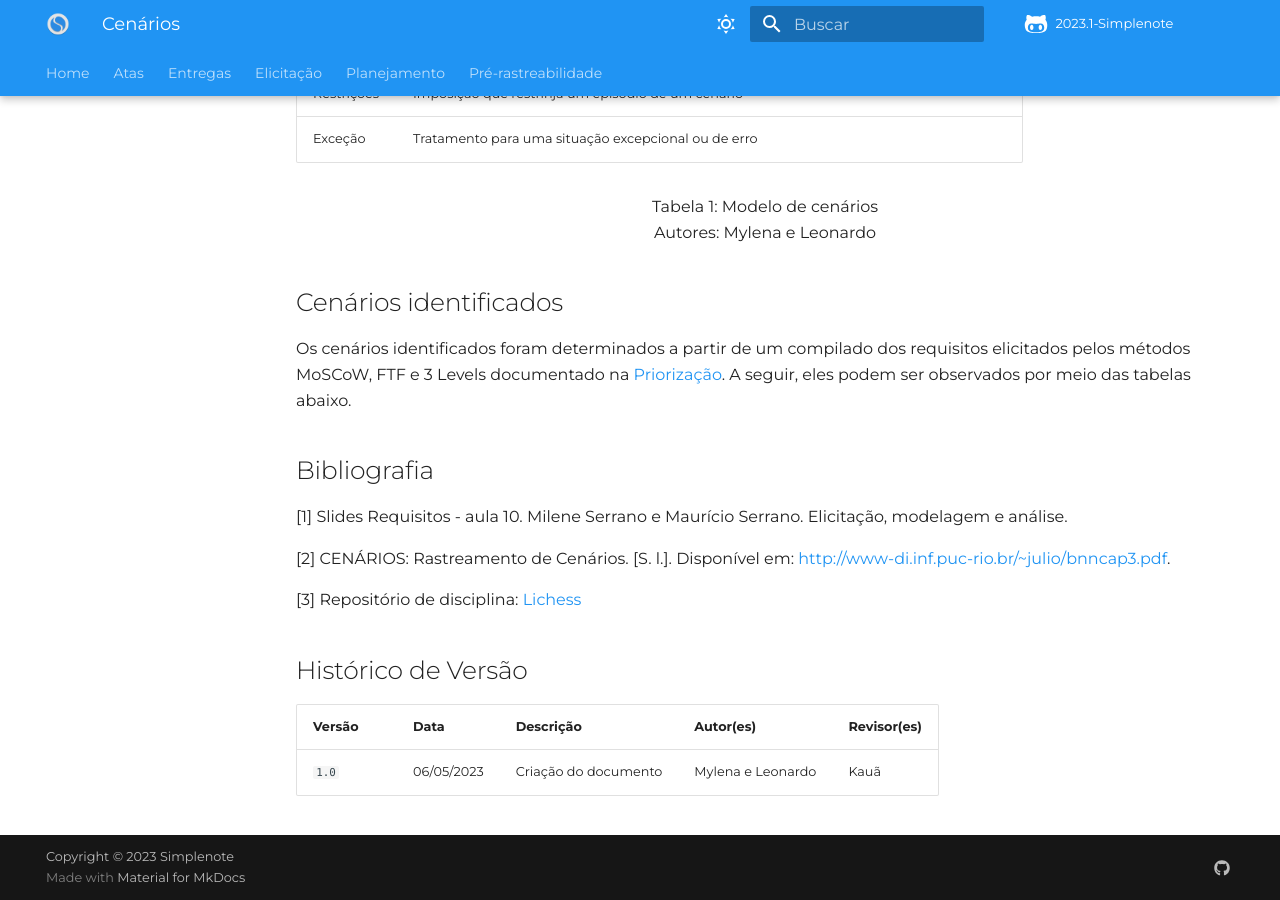
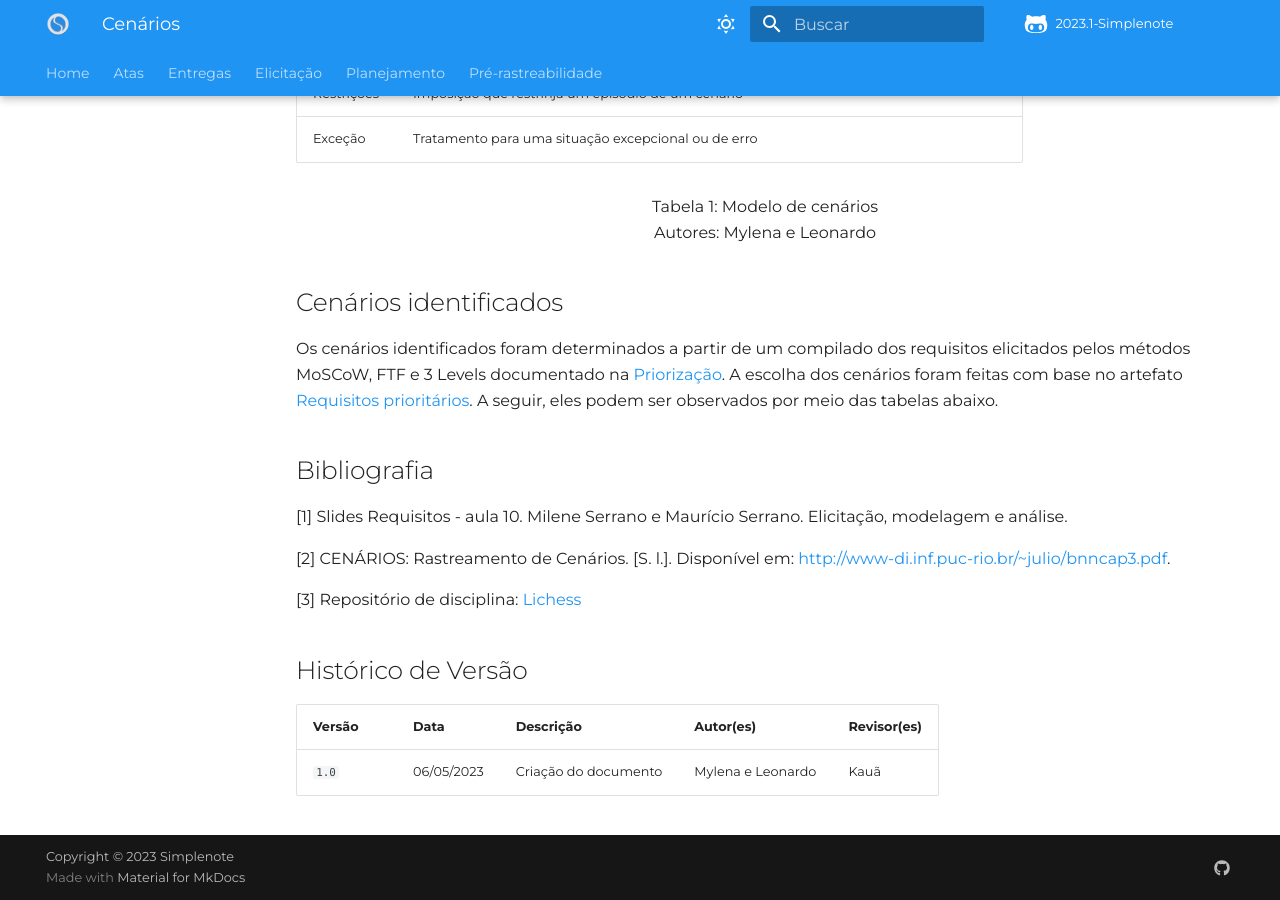
Before and after one commit to Requisitos-de-Software/2023.1-Simplenote, an MkDocs documentation site: the page built from docs/modelagem/cenários.md, in a window 1280 px wide and 900 px high, scrolled down 623 px. Built offline with MkDocs 1.6.1 and Material for MkDocs 9.7.7, drawn with Linux system fonts in a browser that asks for light colours; some web fonts are replaced; comment, search, counter and statistics services are not loaded.

Commit message:
add link

```diff
--- a/docs/modelagem/cenários.md
+++ b/docs/modelagem/cenários.md
@@ -22,8 +22,8 @@ Escolhemos representar os cenários conforme o modelo abaixo, tabela 1. A forma
 ## Cenários identificados
 
 Os cenários identificados foram determinados a partir de um compilado dos requisitos elicitados pelos métodos MoSCoW, FTF e 3 Levels documentado na [Priorização](docs/elicitacao/Priorização).
+A escolha dos cenários foram feitas com base no artefato [Requisitos prioritários](docs/elicitacao/Priorização/priorizacao_final.md).
 A seguir, eles podem ser observados por meio das tabelas abaixo.
-
 
 
 ## Bibliografia
```
